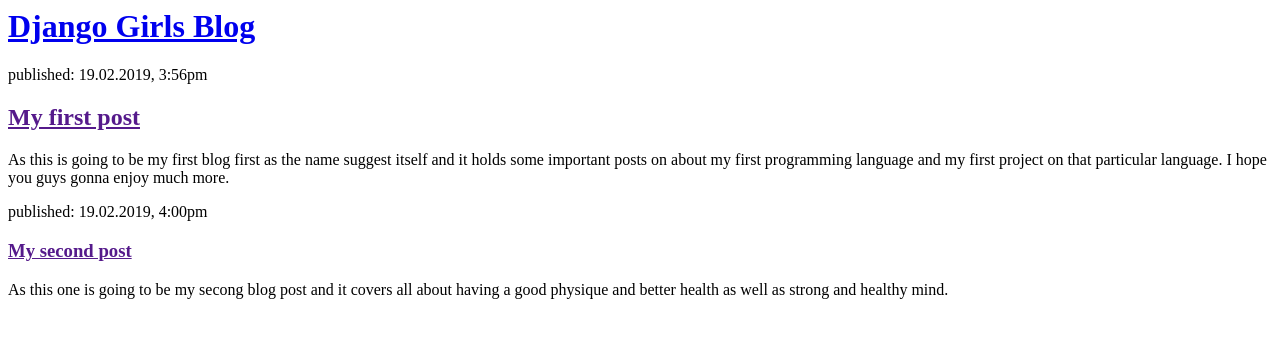
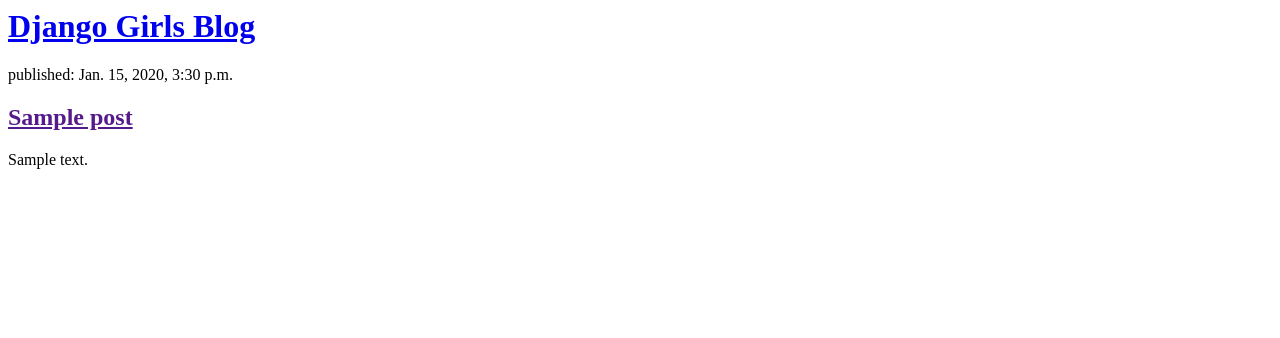
Before and after one commit to 15Nishchal/my-first-blog, a Django app: template blog/templates/blog/post_list.html in a window 1280 px wide. Shown: the top 338 px of the page. Run offline with Django 3.2, Linux system fonts and the light colour scheme; the template is opened without the code that fills it: values that come from a table or form of the project are taken from there, others are empty; tables that the repository leaves empty hold one stand-in row (values such as "Sample post").

Commit message:
Modified templates to display posts from database.

```diff
--- a/blog/templates/blog/post_list.html
+++ b/blog/templates/blog/post_list.html
@@ -6,14 +6,13 @@
 		<div><h1><a href="/">Django Girls Blog</a></h1>
 		</div>
 
-		<div><p>published: 19.02.2019, 3:56pm</p>
-			<h2><a href="">My first post</a></h2>
-			<p>As this is going to be my first blog first as the name suggest itself and it holds some important posts on about my first programming language and my first project on that particular language. I hope you guys gonna enjoy much more.</p>
-		</div>
+		{% for post in posts %}
+    <div>
+        <p>published: {{ post.published_date }}</p>
+        <h2><a href="">{{ post.title }}</a></h2>
+        <p>{{ post.text|linebreaksbr }}</p>
+    </div>
+{% endfor %}
 
-		<div><p>published: 19.02.2019, 4:00pm</p>
-			<h3><a href="">My second post</a></h3>
-			<p>As this one is going to be my secong blog post and it covers all about having a good physique and better health as well as strong and healthy mind.</p>
-		</div>
 	</body>
 </html>
--- a/blog/urls.py
+++ b/blog/urls.py
@@ -1,5 +1,7 @@
 from django.urls import path
 from . import views
+
+
 
 urlpatterns = [
     path('', views.post_list, name='post_list'),
--- a/blog/views.py
+++ b/blog/views.py
@@ -1,6 +1,9 @@
 from django.shortcuts import render
+from django.utils import timezone
+from .models import Post
 
 # Create your views here.
 
 def post_list(request):
-	return render(request, 'blog/post_list.html', {})
+	 posts = Post.objects.filter(published_date__lte=timezone.now()).order_by('published_date')
+	 return render(request, 'blog/post_list.html', {'posts': posts})
--- /dev/null
+++ b/python_intro.py
@@ -0,0 +1,3 @@
+Post.objects.create(author=me, title='My first post', text='This is my first post on about my first beloved programming language. In this post I have shared my hands on experience over my first programming language')
+
+Post.objects.create(author=me, title='My second post', text='This is my second post on about health.It unfolds the information on about having a good health and strong mind')
```
